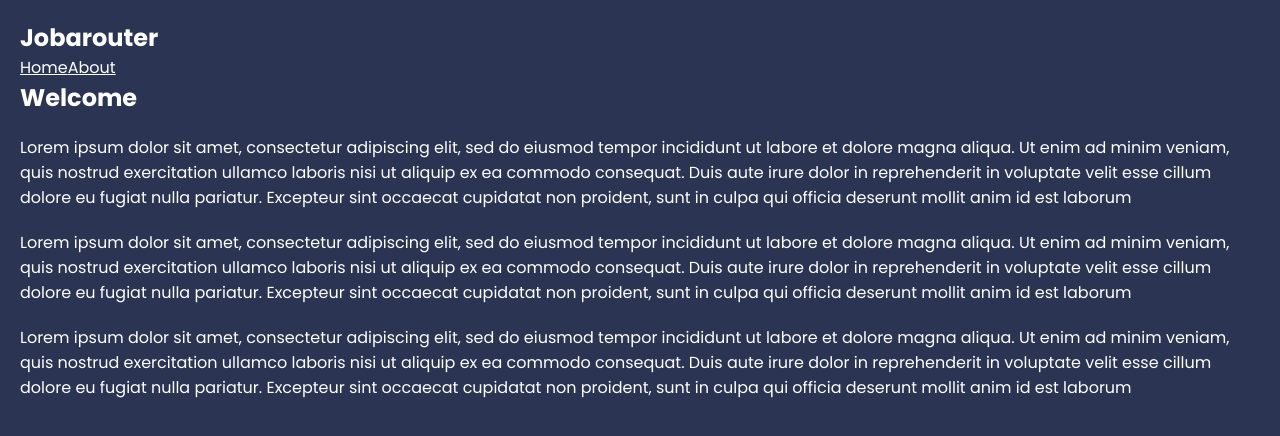
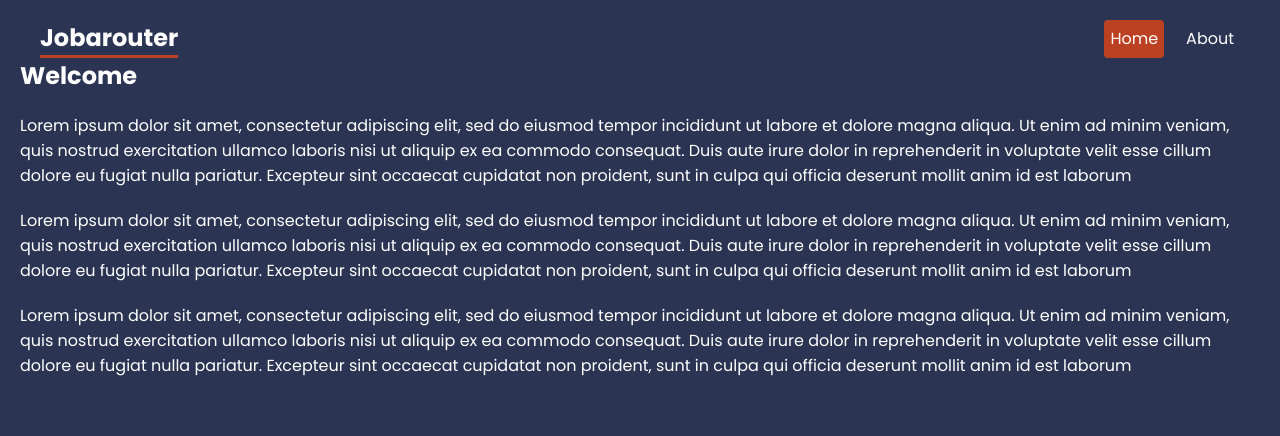
Before and after one commit to meconnor/jobrouterREACT, a React (Create React App) app: page / in a window 1280 px wide. Shown: the top 436 px of the page. Built offline with nearby package versions, Linux system fonts and the light colour scheme.

Commit message:
added navbar styles to index.css

```diff
--- a/src/App.js
+++ b/src/App.js
@@ -9,7 +9,7 @@
       <header>
         <nav>
           <h1>Jobarouter</h1>
-          <Link to="/">Home</Link>
+          <NavLink to="/">Home</NavLink>
           <NavLink to="about">About</NavLink>
         </nav>
       </header>
--- a/src/index.css
+++ b/src/index.css
@@ -1,4 +1,4 @@
-@import url('https://fonts.googleapis.com/css2?family=Poppins:wght@400;700&display=swap');
+@import url("https://fonts.googleapis.com/css2?family=Poppins:wght@400;700&display=swap");
 
 :root {
   --primary: #bc4123;
@@ -27,21 +27,33 @@
 }
 
 /* navbar */
-
-
+header nav {
+  display: flex;
+  gap: 16px;
+  justify-content: end;
+  max-width: 1200px;
+  margin: 0 auto;
+}
+header nav h1 {
+  margin-right: auto;
+  border-bottom: 3px solid var(--primary);
+}
+header nav a {
+  text-decoration: none;
+  padding: 6px;
+  border-radius: 4px;
+}
+header nav a.active {
+  background: var(--primary);
+}
 /* page content */
-
 
 /* help layout */
 
-
 /* faq */
-
 
 /* careers list */
 
-
 /* careers details */
 
-
 /* breadcrumbs */
```
